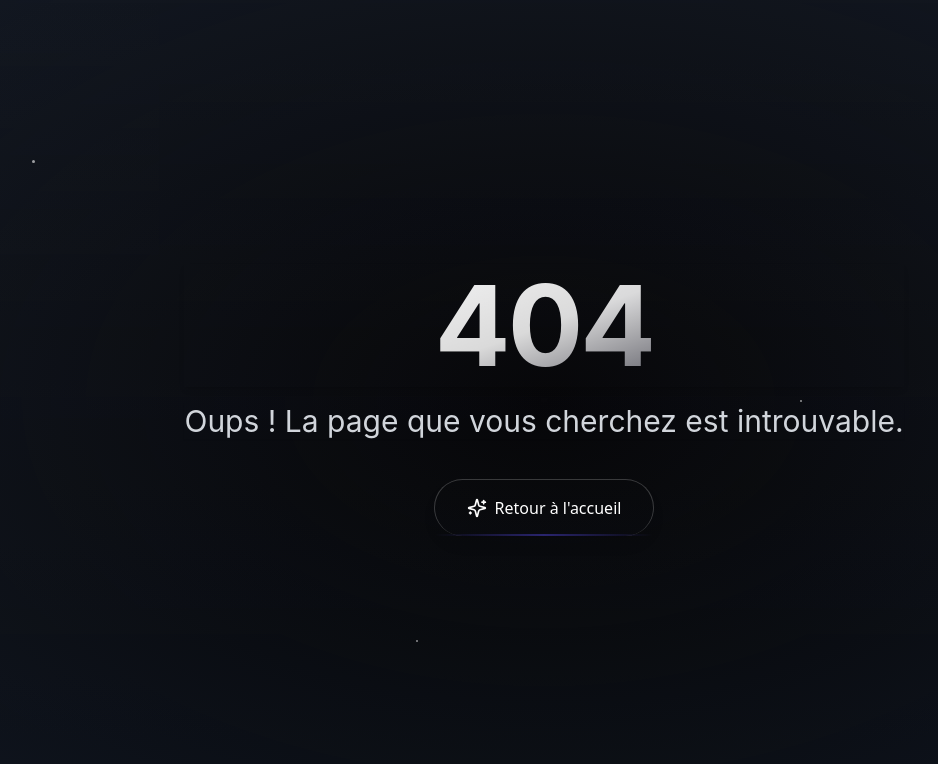
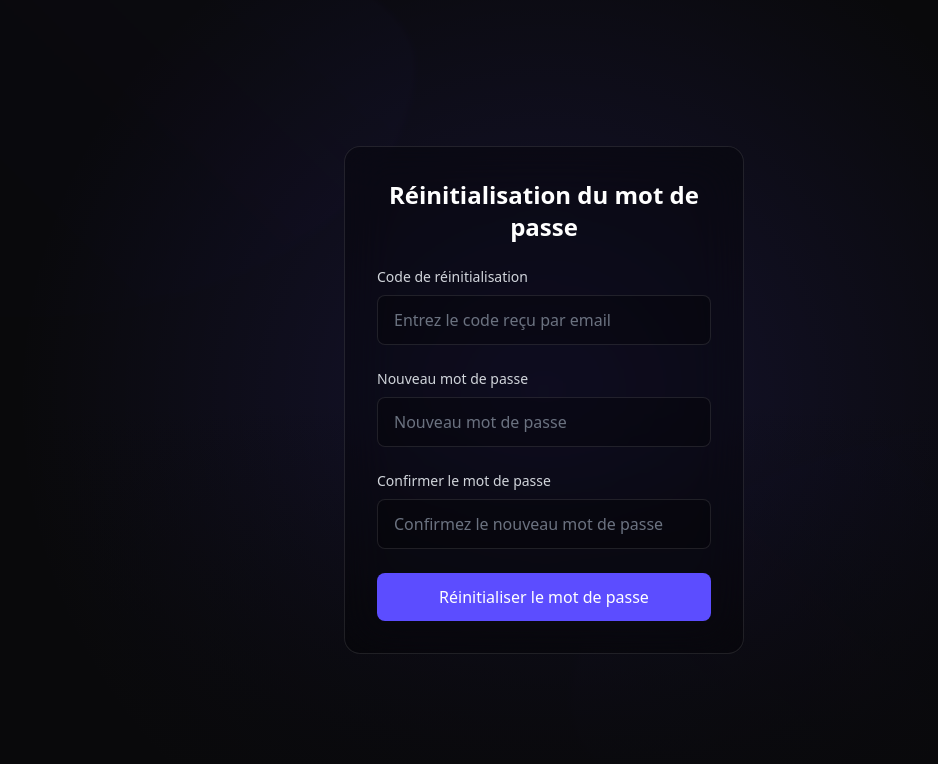
Before and after one commit to TomaTV/orion-live, a Next.js app: page /password-reset in a window 1280 px wide. Before the commit this address had no page. Shown: the top 764 px of the page, without its empty margins (96-1034 px from the left). Built offline with nearby package versions, Linux system fonts and the light colour scheme.

Commit message:
add code verify
- Ajout d'un code pour modification de mot de passe
- Ajout d'une page pour modifier le mot de passe

```diff
--- a/package.json
+++ b/package.json
@@ -18,6 +18,7 @@
     "lucide-react": "^0.469.0",
     "mysql2": "^3.12.0",
     "next": "^15.1.4",
+    "nodemailer": "^6.9.16",
     "prettier": "^3.4.2",
     "react": "^19.0.0",
     "react-dom": "^19.0.0"
--- /dev/null
+++ b/src/pages/api/auth/forgot-password.js
@@ -0,0 +1,66 @@
+import pool from "@/lib/db";
+import nodemailer from "nodemailer";
+
+export default async function handler(req, res) {
+  if (req.method !== "POST") {
+    return res.status(405).json({ error: "Method not allowed" });
+  }
+
+  const { email } = req.body;
+
+  try {
+    // Vérifier si l'email existe
+    const [users] = await pool.query(
+      "SELECT id, email FROM users WHERE email = ?",
+      [email]
+    );
+
+    if (users.length === 0) {
+      return res.status(404).json({ error: "Email non trouvé" });
+    }
+
+    const user = users[0];
+    // Générer un code à 6 chiffres
+    const resetCode = Math.floor(100000 + Math.random() * 900000).toString();
+    const expiryDate = new Date(Date.now() + 30 * 60000); // 30 minutes
+
+    // Supprimer les anciens codes
+    await pool.query("DELETE FROM password_resets WHERE user_id = ?", [
+      user.id,
+    ]);
+
+    // Insérer le nouveau code
+    await pool.query(
+      "INSERT INTO password_resets (user_id, token, expires_at) VALUES (?, ?, ?)",
+      [user.id, resetCode, expiryDate]
+    );
+
+    const transporter = nodemailer.createTransport({
+      host: process.env.SMTP_HOST,
+      port: process.env.SMTP_PORT,
+      secure: true,
+      auth: {
+        user: process.env.SMTP_USER,
+        pass: process.env.SMTP_PASSWORD,
+      },
+    });
+
+    await transporter.sendMail({
+      from: process.env.SMTP_FROM,
+      to: email,
+      subject: "Code de réinitialisation de mot de passe",
+      html: `
+        <h1>Réinitialisation de votre mot de passe</h1>
+        <p>Voici votre code de réinitialisation :</p>
+        <h2 style="font-size: 24px; letter-spacing: 5px; padding: 20px; background: #f5f5f5; text-align: center;">${resetCode}</h2>
+        <p>Ce code expirera dans 30 minutes.</p>
+        <p>Si vous n'avez pas demandé cette réinitialisation, ignorez cet email.</p>
+      `,
+    });
+
+    res.status(200).json({ message: "Code envoyé par email" });
+  } catch (error) {
+    console.error("Erreur:", error);
+    res.status(500).json({ error: "Erreur lors de l'envoi du code" });
+  }
+}
--- /dev/null
+++ b/src/pages/api/auth/reset-password.js
@@ -0,0 +1,44 @@
+import pool from "@/lib/db";
+import bcrypt from "bcryptjs";
+
+export default async function handler(req, res) {
+  if (req.method !== "POST") {
+    return res.status(405).json({ error: "Method not allowed" });
+  }
+
+  const { token, newPassword } = req.body;
+
+  try {
+    // Vérifier le token
+    const [resets] = await pool.query(
+      `SELECT user_id FROM password_resets
+       WHERE token = ? AND expires_at > NOW()`,
+      [token]
+    );
+
+    if (resets.length === 0) {
+      return res.status(400).json({ error: "Token invalide ou expiré" });
+    }
+
+    const userId = resets[0].user_id;
+
+    // Hasher le nouveau mot de passe
+    const hashedPassword = await bcrypt.hash(newPassword, 12);
+
+    // Mettre à jour le mot de passe
+    await pool.query("UPDATE users SET password = ? WHERE id = ?", [
+      hashedPassword,
+      userId,
+    ]);
+
+    // Supprimer le token utilisé
+    await pool.query("DELETE FROM password_resets WHERE user_id = ?", [userId]);
+
+    res.status(200).json({ message: "Mot de passe mis à jour avec succès" });
+  } catch (error) {
+    console.error("Erreur:", error);
+    res
+      .status(500)
+      .json({ error: "Erreur lors de la réinitialisation du mot de passe" });
+  }
+}
--- /dev/null
+++ b/src/pages/api/auth/verify-reset-code.js
@@ -0,0 +1,44 @@
+import pool from "@/lib/db";
+import bcrypt from "bcryptjs";
+
+export default async function handler(req, res) {
+  if (req.method !== "POST") {
+    return res.status(405).json({ error: "Method not allowed" });
+  }
+
+  const { email, code, newPassword } = req.body;
+
+  try {
+    // Vérifier si le code est valide
+    const [resets] = await pool.query(
+      `SELECT pr.*, u.email
+       FROM password_resets pr
+       JOIN users u ON pr.user_id = u.id
+       WHERE u.email = ? AND pr.token = ? AND pr.expires_at > NOW()`,
+      [email, code]
+    );
+
+    if (resets.length === 0) {
+      return res.status(400).json({ error: "Code invalide ou expiré" });
+    }
+
+    // Hasher le nouveau mot de passe
+    const hashedPassword = await bcrypt.hash(newPassword, 12);
+
+    // Mettre à jour le mot de passe
+    await pool.query("UPDATE users SET password = ? WHERE id = ?", [
+      hashedPassword,
+      resets[0].user_id,
+    ]);
+
+    // Supprimer le code utilisé
+    await pool.query("DELETE FROM password_resets WHERE user_id = ?", [
+      resets[0].user_id,
+    ]);
+
+    res.status(200).json({ message: "Mot de passe mis à jour avec succès" });
+  } catch (error) {
+    console.error("Erreur:", error);
+    res.status(500).json({ error: "Erreur lors de la réinitialisation" });
+  }
+}
--- a/src/pages/login.js
+++ b/src/pages/login.js
@@ -247,12 +247,12 @@ export default function Login() {
                 </label>
               </div>
 
-              <a
+              <Link
                 href="/password"
                 className="text-sm text-orion-nebula hover:text-orion-light-blue transition-colors"
               >
                 Mot de passe oublié ?
-              </a>
+              </Link>
             </div>
 
             <div className="relative overflow-hidden rounded-full">
--- /dev/null
+++ b/src/pages/password-reset.js
@@ -0,0 +1,133 @@
+import { useState } from "react";
+import { useRouter } from "next/router";
+import { motion } from "framer-motion";
+import { AlertCircle, Loader2 } from "lucide-react";
+import LoginBackground from "../components/ui/LoginBackground";
+
+export default function PasswordReset() {
+  const router = useRouter();
+  const [code, setCode] = useState("");
+  const [newPassword, setNewPassword] = useState("");
+  const [confirmPassword, setConfirmPassword] = useState("");
+  const [error, setError] = useState("");
+  const [isLoading, setIsLoading] = useState(false);
+
+  const handleSubmit = async (e) => {
+    e.preventDefault();
+    if (newPassword !== confirmPassword) {
+      setError("Les mots de passe ne correspondent pas");
+      return;
+    }
+
+    setIsLoading(true);
+    setError("");
+
+    try {
+      const res = await fetch("/api/auth/verify-reset-code", {
+        method: "POST",
+        headers: { "Content-Type": "application/json" },
+        body: JSON.stringify({
+          email: localStorage.getItem("resetEmail"),
+          code,
+          newPassword,
+        }),
+      });
+
+      const data = await res.json();
+
+      if (res.ok) {
+        router.push("/login?message=Mot de passe mis à jour avec succès");
+      } else {
+        setError(data.error);
+      }
+    } catch (error) {
+      setError("Une erreur est survenue");
+    } finally {
+      setIsLoading(false);
+    }
+  };
+
+  return (
+    <div className="relative w-full min-h-screen flex items-center justify-center bg-orion-dark-bg">
+      <LoginBackground />
+
+      <div className="absolute inset-0 bg-gradient-to-b from-transparent via-transparent to-orion-dark-bg opacity-90" />
+
+      <motion.div
+        initial={{ opacity: 0, y: 20 }}
+        animate={{ opacity: 1, y: 0 }}
+        transition={{ duration: 0.6 }}
+        className="relative z-10 w-full max-w-md px-4 sm:px-6"
+      >
+        <div className="backdrop-blur-xl bg-black/30 p-8 rounded-2xl border border-white/10">
+          <h1 className="text-2xl font-bold text-white mb-6 text-center">
+            Réinitialisation du mot de passe
+          </h1>
+
+          {error && (
+            <div className="mb-6 p-4 bg-red-500/10 border border-red-500/20 rounded-lg flex items-center gap-2">
+              <AlertCircle className="w-5 h-5 text-red-400" />
+              <p className="text-sm text-red-400">{error}</p>
+            </div>
+          )}
+
+          <form onSubmit={handleSubmit} className="space-y-6">
+            <div>
+              <label className="block text-sm font-medium text-gray-300 mb-2">
+                Code de réinitialisation
+              </label>
+              <input
+                type="text"
+                className="w-full px-4 py-3 rounded-lg bg-black/30 border border-white/10 text-white placeholder-gray-500"
+                placeholder="Entrez le code reçu par email"
+                value={code}
+                onChange={(e) => setCode(e.target.value)}
+                required
+              />
+            </div>
+
+            <div>
+              <label className="block text-sm font-medium text-gray-300 mb-2">
+                Nouveau mot de passe
+              </label>
+              <input
+                type="password"
+                className="w-full px-4 py-3 rounded-lg bg-black/30 border border-white/10 text-white placeholder-gray-500"
+                placeholder="Nouveau mot de passe"
+                value={newPassword}
+                onChange={(e) => setNewPassword(e.target.value)}
+                required
+              />
+            </div>
+
+            <div>
+              <label className="block text-sm font-medium text-gray-300 mb-2">
+                Confirmer le mot de passe
+              </label>
+              <input
+                type="password"
+                className="w-full px-4 py-3 rounded-lg bg-black/30 border border-white/10 text-white placeholder-gray-500"
+                placeholder="Confirmez le nouveau mot de passe"
+                value={confirmPassword}
+                onChange={(e) => setConfirmPassword(e.target.value)}
+                required
+              />
+            </div>
+
+            <button
+              type="submit"
+              disabled={isLoading}
+              className="w-full py-3 px-4 bg-orion-nebula text-white rounded-lg hover:bg-orion-nebula/90 transition-all duration-200 flex items-center justify-center"
+            >
+              {isLoading ? (
+                <Loader2 className="w-5 h-5 animate-spin" />
+              ) : (
+                "Réinitialiser le mot de passe"
+              )}
+            </button>
+          </form>
+        </div>
+      </motion.div>
+    </div>
+  );
+}
--- a/src/pages/password.js
+++ b/src/pages/password.js
@@ -29,7 +29,7 @@ export default function ForgotPassword() {
     setError("");
 
     try {
-      const res = await fetch("/api/auth/password", {
+      const res = await fetch("/api/auth/forgot-password", {
         method: "POST",
         headers: { "Content-Type": "application/json" },
         body: JSON.stringify({ email }),
@@ -38,6 +38,7 @@ export default function ForgotPassword() {
       const data = await res.json();
 
       if (res.ok) {
+        localStorage.setItem("resetEmail", email);
         router.push("/password-reset");
       } else {
         setError(data.message || "Une erreur est survenue");
```
Also changed, not shown: src/components/landing/Hero.js (indentation only), 1 other file (tests, documents, lock files or other folders).
